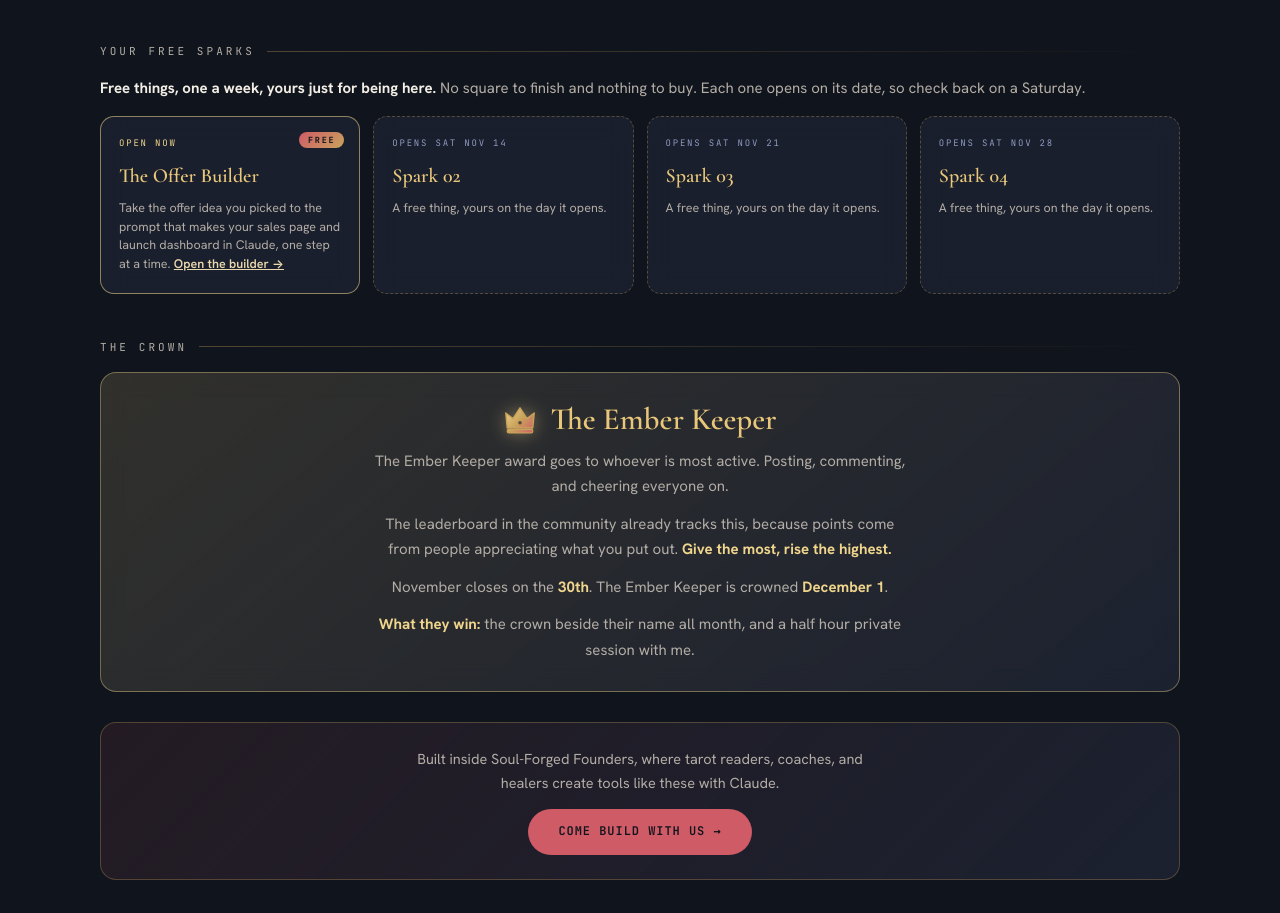
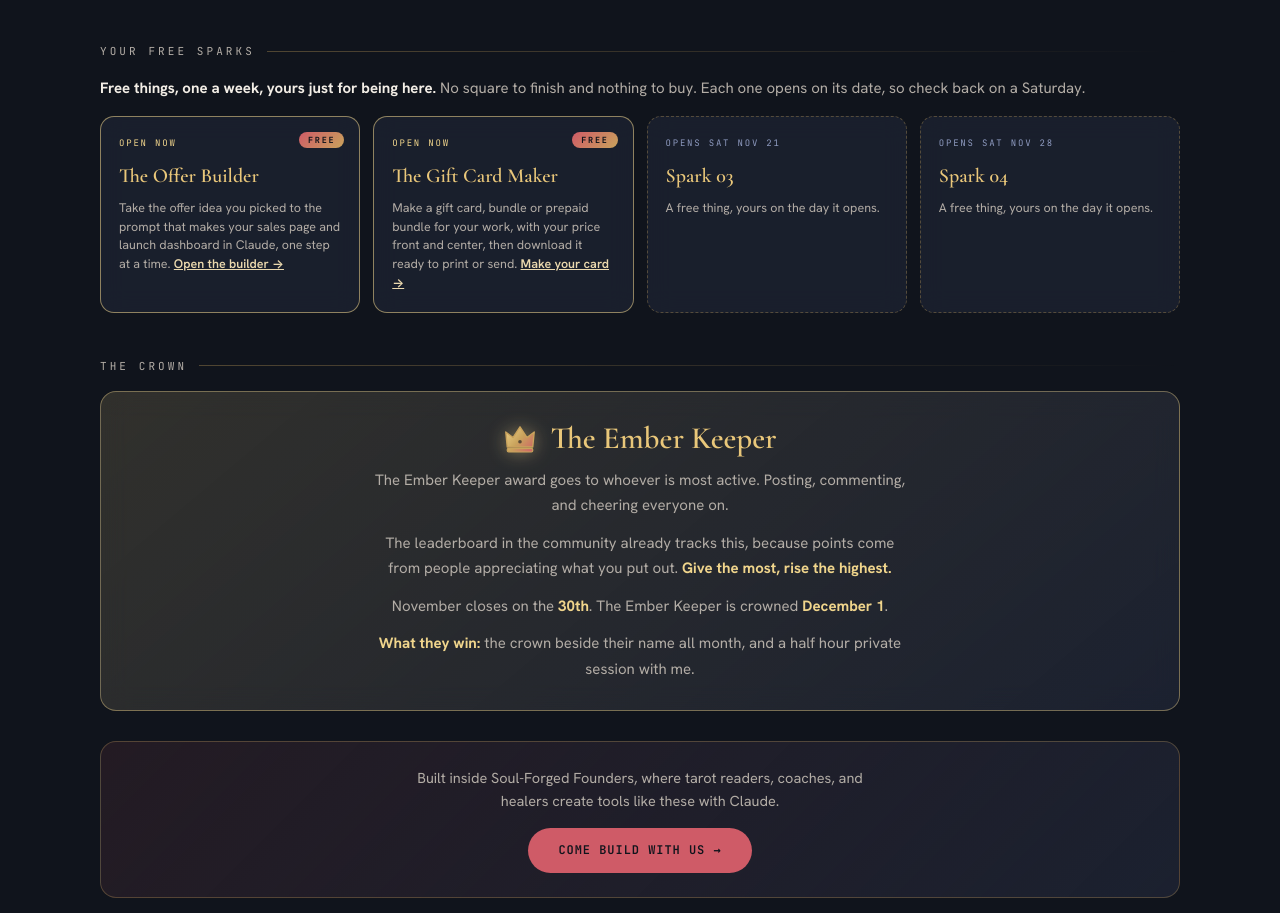
Before and after one commit to sunnysink/monthly-claude-challenge, a plain HTML site: page november-holiday-ready/index.html in a window 1280 px wide. Shown: the part 2636-3549 px from the top of the page. Drawn offline with nearby package versions, Linux system fonts and the light colour scheme.

Commit message:
Holiday Ready: open Spark 02, The Gift Card Maker

```diff
--- a/november-holiday-ready/index.html
+++ b/november-holiday-ready/index.html
@@ -713,10 +713,10 @@ paint();
 <script>
 /* A Spark opens on its Saturday only once Sunny has run it, recorded its training and approved it. Flip its flag in APPROVED to open it. */
 (function(){
-  var APPROVED={spark01:true,spark02:false,spark03:false,spark04:false};
+  var APPROVED={spark01:true,spark02:true,spark03:false,spark04:false};
   var S=[
     ['spark01',[2026,10,6],'The Offer Builder','Take the offer idea you picked to the prompt that makes your sales page and launch dashboard in Claude, one step at a time.','offer-builder/','Open the builder'],
-    ['spark02',[2026,10,14],'The Gift Card Maker','Make a gift card for your work that someone can buy and give, then download it ready to print or send.','gift-card-maker/','Make your card'],
+    ['spark02',[2026,10,14],'The Gift Card Maker','Make a gift card, bundle or prepaid bundle for your work, with your price front and center, then download it ready to print or send.','gift-card-maker/','Make your card'],
     ['spark03',[2026,10,21],'The Holiday Countdown','Pick any holiday and your last day to buy, and get every post and email between now and then, each with a Claude prompt.','holiday-countdown/','Start the countdown'],
     ['spark04',[2026,10,28],'The Sales Tally','Log every sale as it lands and watch the running total climb toward your goal.','sales-tally/','Open the tally']
   ];
```
